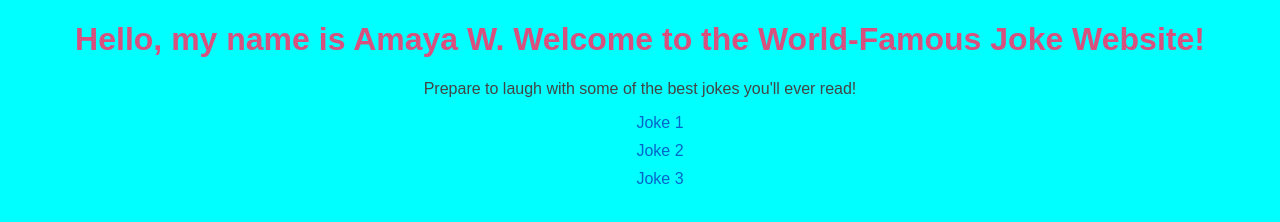
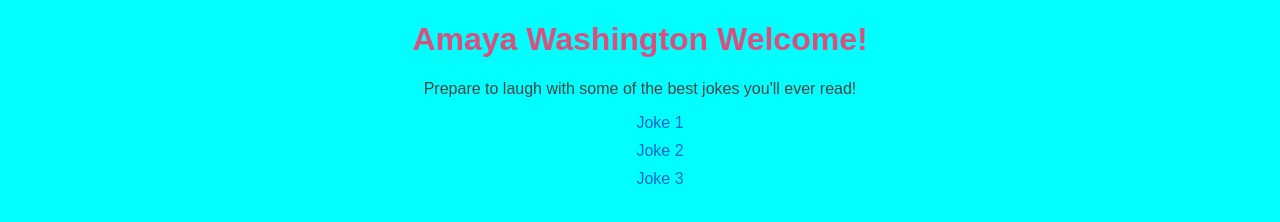
Before and after one commit to amayaw26/final-website, a plain HTML site: page index.html in a window 1280 px wide. Drawn offline with Linux system fonts and the light colour scheme.

Commit message:
Update index.html
index.html was changed for demo.

```diff
--- a/index.html
+++ b/index.html
@@ -31,7 +31,7 @@
     </style>
 </head>
 <body>
-    <h1>Hello, my name is Amaya W. Welcome to the World-Famous Joke Website! </h1>
+    <h1> Amaya Washington Welcome! </h1>
     <p>Prepare to laugh with some of the best jokes you'll ever read!</p>
     <ul>
         <li><a href="joke1.html">Joke 1</a></li>
```
